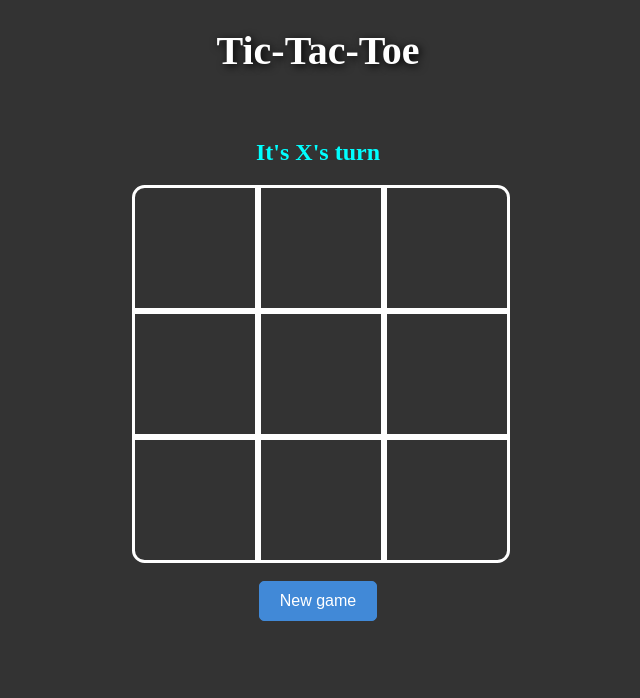
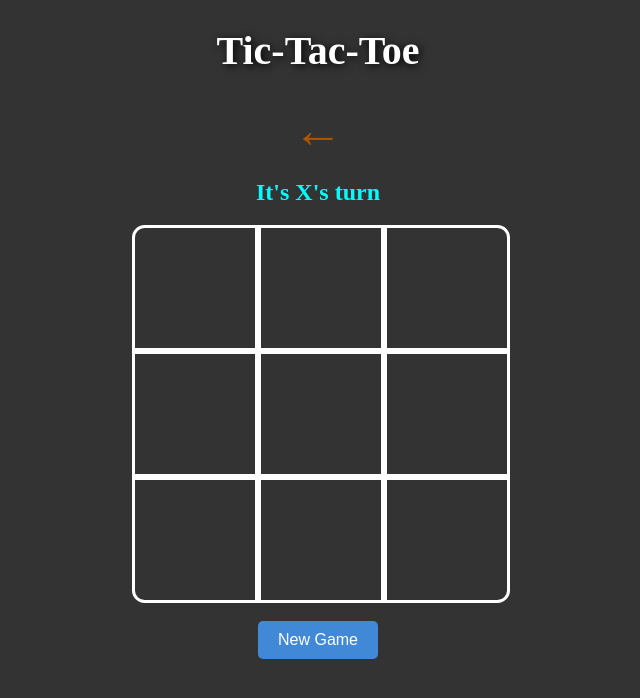
Before and after one commit to PouletEnSlip/pouletenslip.github.io, a Jekyll site: the page pages/tictactoe/index.html, which Jekyll copies as it is, in a window 1280 px wide. Shown: the top 698 px of the page, without its empty margins (322-962 px from the left). Built offline with Jekyll 4.4.1, drawn with Linux system fonts in a browser that asks for light colours.

Commit message:
Add files via upload

```diff
--- a/pages/tictactoe/index.html
+++ b/pages/tictactoe/index.html
@@ -20,7 +21,7 @@
         <div data-cell-index="7" class="cell"></div>
         <div data-cell-index="8" class="cell" id="quatre"></div>
     </div>
-    <br><button onClick="window.location.href=window.location.href" id="new">New game</button></center>
+    <br><button onClick="window.location.href=window.location.href" id="new">New Game</button><br><br>
 </body>
 <script src="script.js"></script>
 </html>
--- a/pages/tictactoe/style.css
+++ b/pages/tictactoe/style.css
@@ -9,12 +9,24 @@
     background-color: #333;
     color: white;
     user-select: none;
+    text-align: center;
+}
+
+a {
+    text-decoration:none;
+    font-size: 50px;
+    color: #AA5500;
+}
+
+a:hover {
+    color : white;
 }
 
 .contenu {
     display: grid;
     grid-template-columns: repeat(3, auto);
     width: 373px;
+    margin: auto;
 }
 
 .cell {
@@ -54,22 +66,19 @@
 
 #new {
 	background-color: #4189d7;
-	border: 1px solid #4189d7;
-    	border-radius: 5px;
+	border: none;
+    border-radius: 5px;
 	color: white;
 	padding: 10px 20px;
-	text-align: center;
-	text-decoration: none;
-	display: inline-block;
-    	font-family: "Arial";
+    font-family: "Arial";
 	font-size: 16px;
-	cursor: pointer;
-	transition-duration: 0.1s;
+    cursor: pointer;
+	transition: 0.2s;
 }
 
 #new:hover {
 	background-color: white;
-    border: 1px solid white;
+    border: none;
 	color: #4189d7;
     font-size: 18px;
     box-shadow: 0 0 4px white,
@@ -78,7 +87,7 @@
                 0 0 4px white;
 }
 
-@media only screen and (max-width: 600px) {
+@media only screen and (max-width: 800px) {
     .contenu {
         width: 250px;
     }
```
Also changed, not shown: other parts of pages/tictactoe/index.html (+2 -1 lines).
